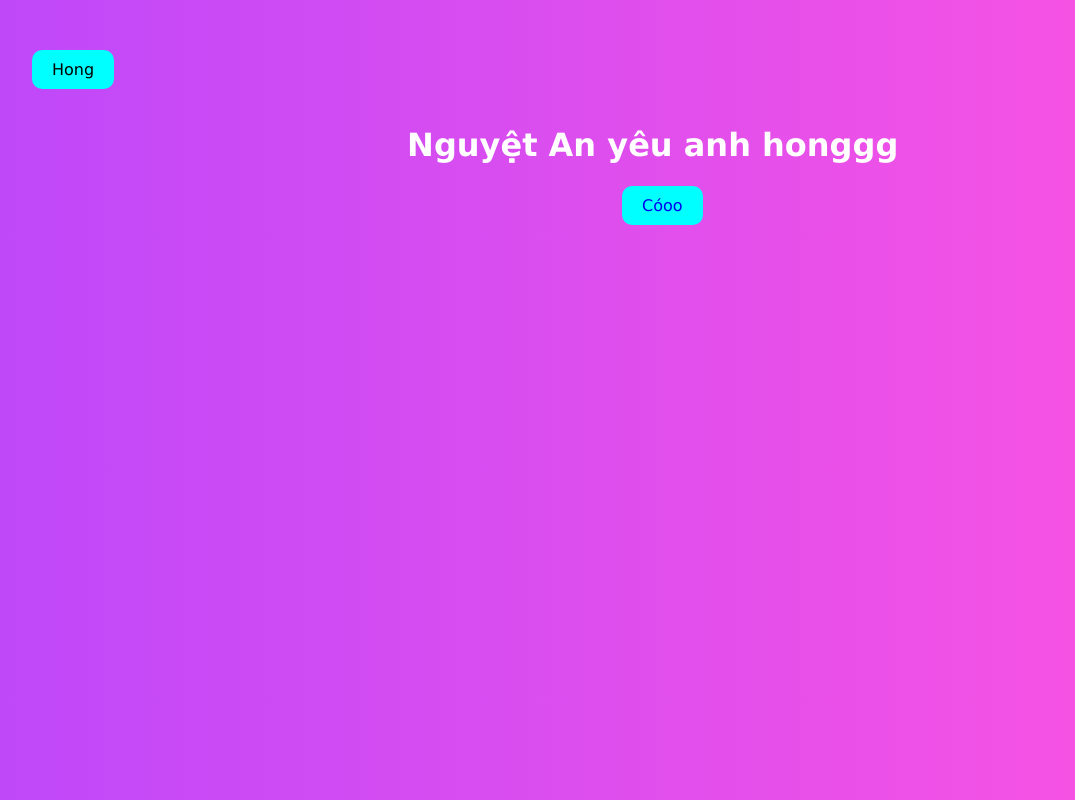
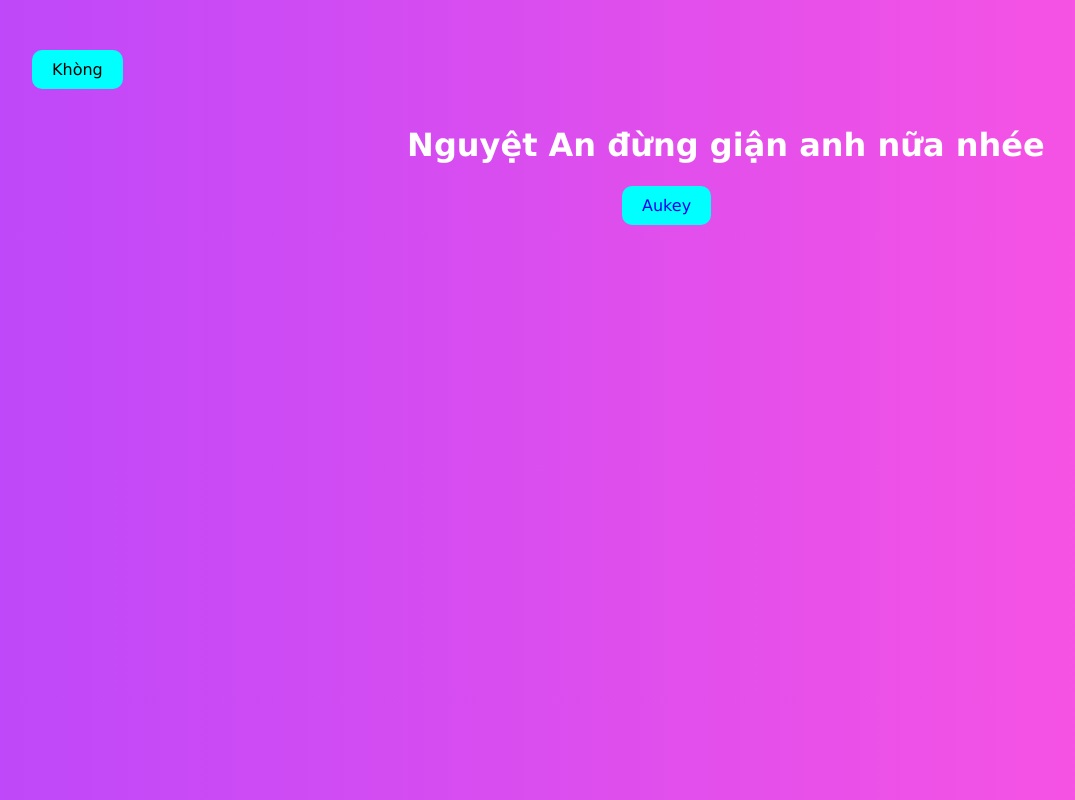
Before and after one commit to NDKhair05/linhtinh.gihub.io, a plain HTML site: page index.html in a window 1280 px wide. Shown: the whole page, without its empty margins (18-1093 px from the left). Drawn offline with Linux system fonts and the light colour scheme.

Commit message:
Update index.html

```diff
--- a/index.html
+++ b/index.html
@@ -11,10 +11,10 @@
 </head>
 <body>
     <header>
-        <h1>Nguyệt An yêu anh honggg</h1>
+        <h1>Nguyệt An đừng giận anh nữa nhée</h1>
     </header>
-    <button class="buttons yes_button "><a href="index2.html">Cóoo</a></button>
-    <button class="buttons" id="mybutton">Hong</button>
+    <button class="buttons yes_button "><a href="index2.html">Aukey</a></button>
+    <button class="buttons" id="mybutton">Khòng</button>
 
     <script>
         document.getElementById("mybutton").addEventListener("click", function(){
```
